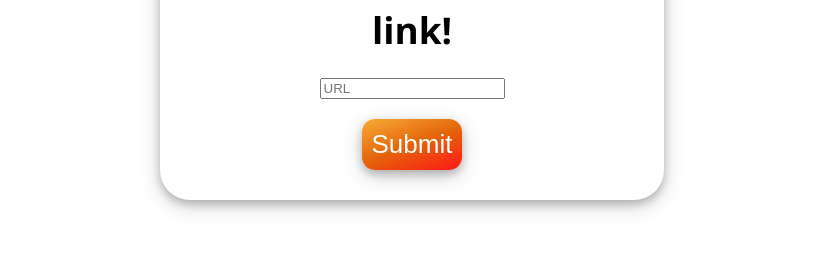
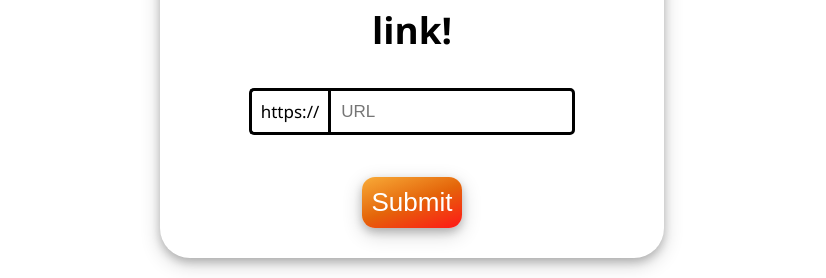
Before and after one commit to ItsMePepijn/Curtus-next, a Next.js app: page /generate in a window 1280 px wide. Shown: the part 261-539 px from the top of the page, without its empty margins (228-1054 px from the left). Built offline with nearby package versions, Linux system fonts and the light colour scheme.

Commit message:
Input styling (not final)

```diff
--- a/pages/generate/index.js
+++ b/pages/generate/index.js
@@ -1,5 +1,7 @@
 import Head from 'next/head';
 import {useRouter} from 'next/router';
+
+import React from 'react';
 
 import NavBar from '../../components/navBar'
 
@@ -32,6 +34,19 @@ export default function Page() {
     if(result.ID) return router.push(`/success?id=${result.ID}`);
   }
 
+  const input = React.createRef();
+  const span = React.createRef();
+
+  const focus = () => {
+    input.current.classList.add(styles.inputFocussed);
+    span.current.classList.add(styles.httpsFocussed);
+  }
+
+  const unFocus = () => {
+    input.current.classList.remove(styles.inputFocussed);
+    span.current.classList.remove(styles.httpsFocussed);
+  }
+
   return(
     <div className={styles.container}>
       <Head>
@@ -49,9 +64,15 @@ export default function Page() {
             Generate your short link!
           </h1>
 
-          <form onSubmit={handleSubmission} method='post'>
-            <input className={styles.input} id="url" type="text" placeholder="URL"/>
+          <form onSubmit={handleSubmission} method='post' className={styles.form}>
+
+            <div className={styles.inputContainer} id="inputContainer">
+              <span className={styles.https} ref={span} id="https">https://</span>
+              <input className={styles.input} ref={input} onFocus={focus} onBlur={unFocus} id="url" type="text" placeholder="URL"/>
+            </div>
+
             <br></br>
+
             <input className={styles.button} type="submit" value="Submit"/>
           </form>
         </div>
--- a/styles/Home.module.scss
+++ b/styles/Home.module.scss
@@ -70,8 +70,39 @@
   gap: 20px;
 }
 
+.inputContainer{
+  display: flex;
+  justify-content: center;
+  margin-top: 30px;
+
+  & > * {
+    transition: all 300ms ease-in-out;
+  }
+}
 .input{
-  margin-top: 20px;
+  border: 3px solid black;
+  border-radius: 0 5px 5px 0;
+  padding: 10px;
+  font-size: 17px;
+
+  &Focussed {
+    outline: none;
+    border: 3px solid orange;
+  }
+}
+
+.https{
+  border: 3px solid black;
+  padding: 9px;
+  border-right: 0;
+  border-radius: 5px 0px 0px 5px;
+  font-size: 17px;
+
+  &Focussed {
+    outline: none;
+    border: 3px solid orange;
+    border-right: 0;
+  }
 }
 
 .special{
```
